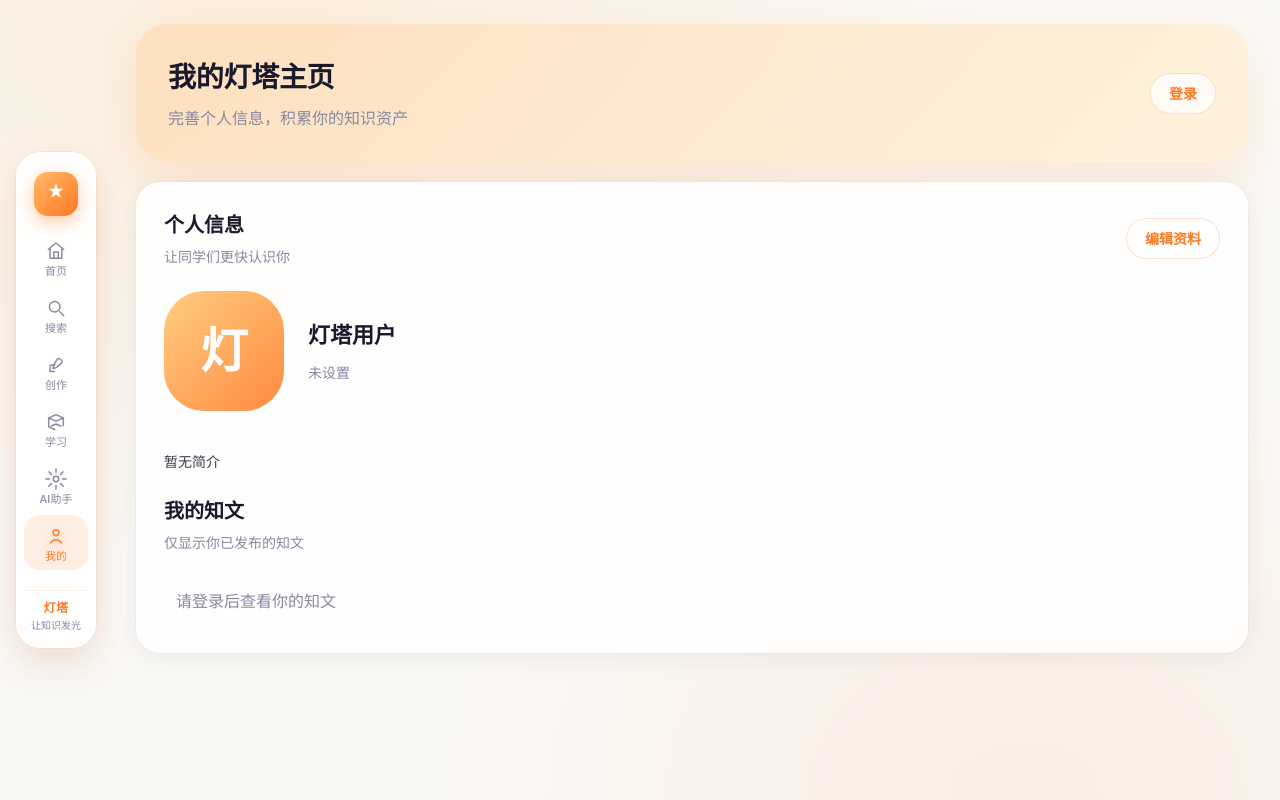
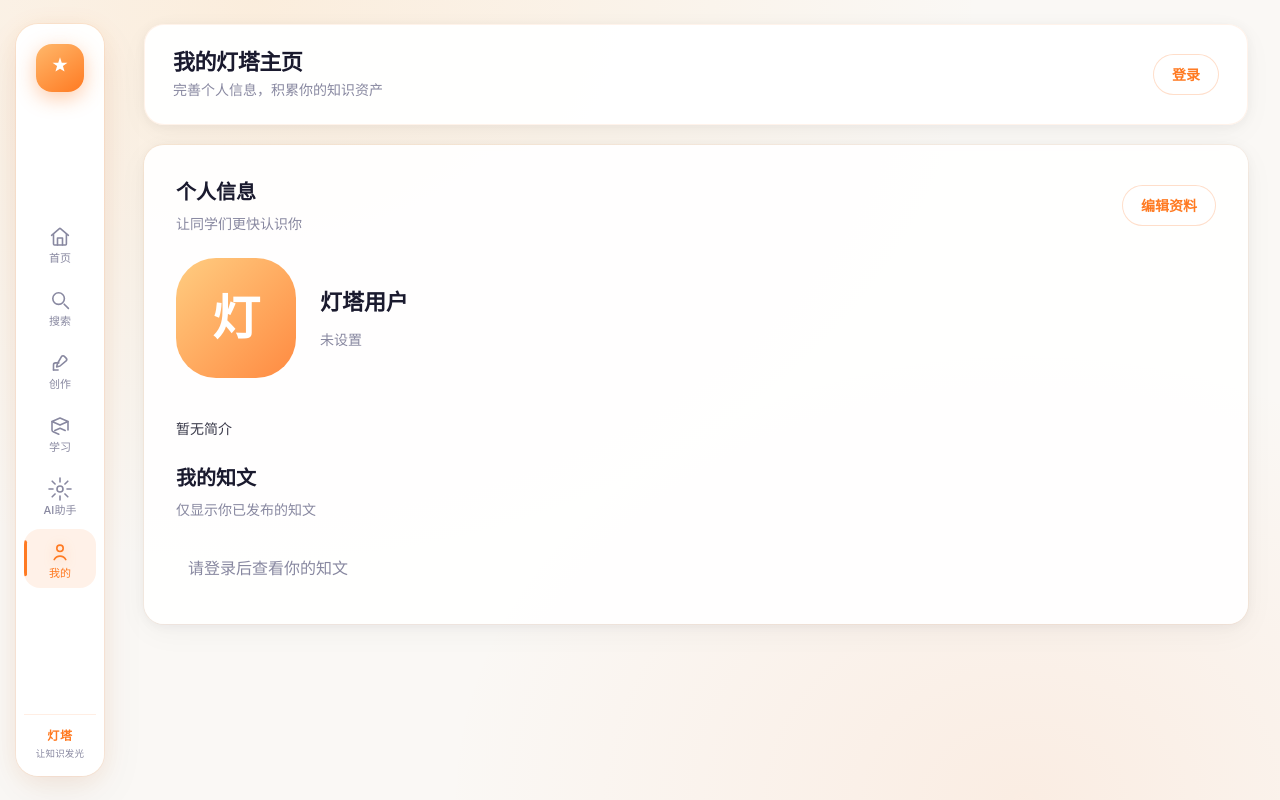
Before and after one commit to poboll/dengtai, a React (Vite) app in the folder dengtai-frontend/: page /profile in a window 1280 px wide. Built offline with nearby package versions, Linux system fonts and the light colour scheme.

Commit message:
feat: Sidebar全高布局、骨架屏加载态、登录DevTip、Docker Hub CI/CD恢复

```diff
--- a/dengtai-frontend/src/components/layout/AppLayout.module.css
+++ b/dengtai-frontend/src/components/layout/AppLayout.module.css
@@ -2,7 +2,6 @@
   display: flex;
   flex-direction: column;
   gap: 20px;
-  min-height: 100vh;
 }
 
 .main {
@@ -22,12 +21,13 @@
   display: flex;
   flex-direction: column;
   gap: 24px;
-  background: rgba(255, 255, 255, 0.92);
-  border-radius: 24px;
-  padding: 28px;
+  background: rgba(255, 255, 255, 0.94);
+  border-radius: 20px;
+  padding: 32px;
   box-shadow:
-    0 0 0 1px rgba(255, 138, 65, 0.08),
-    0 4px 24px rgba(26, 26, 44, 0.06);
+    0 0 0 1px rgba(255, 138, 65, 0.07),
+    0 2px 12px rgba(26, 26, 44, 0.05),
+    0 8px 32px rgba(26, 26, 44, 0.04);
 }
 
 @media (max-width: 900px) {
--- a/dengtai-frontend/src/components/layout/MainHeader.module.css
+++ b/dengtai-frontend/src/components/layout/MainHeader.module.css
@@ -1,113 +1,141 @@
 .header {
   display: flex;
   flex-direction: column;
-  gap: 24px;
-  padding: 32px;
-  background: linear-gradient(135deg, rgba(255, 214, 168, 0.6) 0%, rgba(255, 240, 216, 0.85) 100%);
-  border-radius: 32px;
-  box-shadow: 0 20px 48px rgba(255, 150, 68, 0.16);
+  gap: 20px;
+  padding: 24px 28px;
+  background: rgba(255, 255, 255, 0.96);
+  border-radius: 20px;
+  border: 1px solid rgba(255, 138, 65, 0.1);
+  box-shadow:
+    0 2px 12px rgba(26, 26, 44, 0.05),
+    0 8px 32px rgba(26, 26, 44, 0.03);
 }
 
 .topRow {
   display: flex;
   align-items: center;
   justify-content: space-between;
-  gap: 24px;
+  gap: 20px;
 }
 
 .titles {
   display: flex;
   flex-direction: column;
-  gap: 8px;
+  gap: 5px;
 }
 
 .headline {
-  font-size: 28px;
+  font-size: 22px;
   font-weight: 700;
   color: var(--color-text-strong);
+  letter-spacing: -0.02em;
+  line-height: 1.2;
 }
 
 .subtitle {
-  font-size: 16px;
+  font-size: 14px;
   color: var(--color-text-muted);
+  line-height: 1.4;
 }
 
 .tabs {
   display: flex;
   flex-wrap: wrap;
-  gap: 12px;
+  gap: 8px;
 }
 
 .tab {
-  padding: 10px 20px;
+  padding: 8px 18px;
   border-radius: 999px;
-  background: rgba(255, 255, 255, 0.7);
-  color: var(--color-text);
-  font-size: 15px;
+  background: rgba(255, 249, 240, 0.9);
+  border: 1px solid rgba(255, 138, 65, 0.15);
+  color: var(--color-text-muted);
+  font-size: 14px;
   font-weight: 500;
   display: inline-flex;
   align-items: center;
-  gap: 10px;
+  gap: 8px;
   cursor: pointer;
-  transition: all 0.22s ease;
-  border: 1px solid transparent;
-  backdrop-filter: blur(6px);
+  transition: all 0.18s ease;
 }
 
 .tab:hover {
+  border-color: rgba(255, 138, 65, 0.35);
+  color: var(--color-primary-strong);
+  background: rgba(255, 249, 240, 1);
   transform: translateY(-1px);
-  box-shadow: 0 10px 22px rgba(255, 138, 65, 0.18);
 }
 
 .tabActive {
-  background: linear-gradient(135deg, rgba(255, 148, 67, 0.95) 0%, rgba(255, 114, 32, 0.95) 100%);
+  background: linear-gradient(135deg, #ffb06a 0%, #ff7a22 100%);
   color: #fff;
-  border-color: rgba(255, 114, 32, 0.55);
-  box-shadow: 0 16px 36px rgba(255, 120, 54, 0.32);
+  border-color: transparent;
+  box-shadow: 0 6px 20px rgba(255, 122, 34, 0.28);
+}
+
+.tabActive:hover {
+  color: #fff;
 }
 
 .filters {
   display: flex;
-  gap: 12px;
+  gap: 8px;
   align-items: center;
+  flex-wrap: wrap;
 }
 
 .filterButton {
-  padding: 8px 18px;
-  border-radius: 12px;
-  border: 1px solid rgba(255, 138, 65, 0.28);
-  background: rgba(255, 255, 255, 0.65);
+  padding: 6px 14px;
+  border-radius: 10px;
+  border: 1px solid rgba(255, 138, 65, 0.2);
+  background: transparent;
   color: var(--color-text-muted);
+  font-size: 13px;
   font-weight: 500;
   cursor: pointer;
-  transition: all 0.2s ease;
+  transition: all 0.18s ease;
+}
+
+.filterButton:hover {
+  border-color: rgba(255, 138, 65, 0.45);
+  color: var(--color-primary-strong);
 }
 
 .filterButtonActive {
   border-color: transparent;
   background: var(--color-primary-strong);
   color: #fff;
-  box-shadow: 0 10px 24px rgba(255, 138, 65, 0.28);
+  box-shadow: 0 4px 14px rgba(255, 138, 65, 0.28);
+}
+
+.filterButtonActive:hover {
+  color: #fff;
 }
 
 .extras {
   display: flex;
   align-items: center;
-  gap: 16px;
+  gap: 12px;
+  flex-shrink: 0;
 }
 
 @media (max-width: 900px) {
   .header {
-    padding: 24px;
+    padding: 18px 20px;
   }
 
   .topRow {
     flex-direction: column;
     align-items: flex-start;
+    gap: 12px;
+  }
+
+  .headline {
+    font-size: 18px;
   }
 
   .extras {
     width: 100%;
-    justify-content: space-between;
+    justify-content: flex-end;
   }
 }
--- a/dengtai-frontend/src/components/layout/Sidebar.module.css
+++ b/dengtai-frontend/src/components/layout/Sidebar.module.css
@@ -1,64 +1,83 @@
-/* ===== Sidebar 固定左侧导航 ===== */
-/* 使用 position: fixed 而非 sticky，彻底避免随内容高度变化而跳动 */
+/* ===== Sidebar — 全屏高度固定左侧导航 ===== */
 
 .sidebar {
   position: fixed;
-  top: 50%;
-  left: max(16px, calc(50vw - 700px));
-  transform: translateY(-50%);
+  top: 24px;
+  bottom: 24px;
+  left: max(16px, calc(50vw - 716px));
   z-index: 100;
-  width: 80px;
+  width: 88px;
   display: flex;
   flex-direction: column;
   align-items: center;
-  gap: 6px;
   padding: 20px 8px 16px;
-  border-radius: 24px;
-  background: rgba(255, 255, 255, 0.95);
+  border-radius: 22px;
+  background: rgba(255, 255, 255, 0.97);
   backdrop-filter: blur(24px);
   -webkit-backdrop-filter: blur(24px);
   box-shadow:
-    0 0 0 1px rgba(255, 138, 65, 0.12),
-    0 8px 32px rgba(255, 138, 65, 0.14),
-    0 24px 48px rgba(26, 26, 44, 0.06);
+    0 0 0 1px rgba(255, 138, 65, 0.1),
+    0 4px 24px rgba(255, 122, 34, 0.1),
+    0 16px 48px rgba(26, 26, 44, 0.06);
 }
 
+/* Logo 区 */
 .logo {
-  width: 44px;
-  height: 44px;
-  border-radius: 14px;
-  background: linear-gradient(135deg, #ffb86b 0%, #ff7a22 100%);
+  width: 48px;
+  height: 48px;
+  border-radius: 16px;
+  background: linear-gradient(145deg, #ffb86b 0%, #ff7a22 100%);
   display: flex;
   align-items: center;
   justify-content: center;
-  box-shadow: 0 6px 18px rgba(255, 122, 34, 0.4);
-  margin-bottom: 8px;
+  box-shadow: 0 6px 20px rgba(255, 122, 34, 0.38);
   flex-shrink: 0;
+  margin-bottom: 4px;
 }
 
+/* Nav 占满中间剩余空间 */
 .nav {
+  flex: 1;
   display: flex;
   flex-direction: column;
-  gap: 2px;
+  justify-content: center;
+  gap: 4px;
   width: 100%;
+  padding: 8px 0;
 }
 
+/* 每个导航链接 */
 .link {
   position: relative;
   display: flex;
   flex-direction: column;
   align-items: center;
   gap: 4px;
-  padding: 10px 4px 8px;
+  padding: 11px 4px 9px;
   color: var(--color-text-muted);
   border-radius: 16px;
   transition: color 0.18s ease, background 0.18s ease;
   text-decoration: none;
+  overflow: hidden;
+}
+
+/* 左侧激活指示条 */
+.link::before {
+  content: '';
+  position: absolute;
+  left: 0;
+  top: 50%;
+  transform: translateY(-50%);
+  width: 3px;
+  height: 0;
+  border-radius: 0 2px 2px 0;
+  background: var(--color-primary-strong);
+  transition: height 0.2s ease;
 }
 
 .link svg {
-  width: 22px;
-  height: 22px;
+  width: 24px;
+  height: 24px;
   flex-shrink: 0;
   transition: transform 0.18s ease;
 }
@@ -73,7 +92,7 @@
 
 .link:hover {
   color: var(--color-primary-strong);
-  background: rgba(255, 138, 65, 0.1);
+  background: rgba(255, 138, 65, 0.08);
 }
 
 .link:hover svg {
@@ -82,25 +101,31 @@
 
 .linkActive {
   color: var(--color-primary-strong);
-  background: rgba(255, 138, 65, 0.14);
+  background: rgba(255, 138, 65, 0.12);
+  font-weight: 600;
+}
+
+.linkActive::before {
+  height: 60%;
 }
 
 .linkActive svg {
-  filter: drop-shadow(0 2px 6px rgba(255, 122, 34, 0.4));
+  filter: drop-shadow(0 2px 6px rgba(255, 122, 34, 0.35));
 }
 
+/* 弹性撑开 spacer */
 .spacer {
-  flex: 1;
   min-height: 8px;
 }
 
+/* Footer */
 .footer {
   display: flex;
   flex-direction: column;
   align-items: center;
   gap: 2px;
-  padding-top: 8px;
-  border-top: 1px solid rgba(255, 138, 65, 0.15);
+  padding-top: 12px;
+  border-top: 1px solid rgba(255, 138, 65, 0.14);
   width: 100%;
 }
 
@@ -108,17 +133,18 @@
   color: var(--color-primary-strong);
   font-weight: 700;
   font-size: 12px;
-  letter-spacing: 0.05em;
+  letter-spacing: 0.06em;
 }
 
 .footerSlogan {
   color: var(--color-text-muted);
-  font-size: 10px;
+  font-size: 9.5px;
   text-align: center;
-  line-height: 1.3;
+  line-height: 1.4;
+  letter-spacing: 0.02em;
 }
 
-/* ===== 移动端：底部固定导航栏 ===== */
+/* ===== 移动端底部栏 ===== */
 @media (max-width: 900px) {
   .sidebar {
     position: fixed;
@@ -133,8 +159,9 @@
     align-items: center;
     padding: 8px 12px calc(8px + env(safe-area-inset-bottom));
     border-radius: 0;
-    border-top: 1px solid rgba(255, 138, 65, 0.15);
+    border-top: 1px solid rgba(255, 138, 65, 0.12);
     box-shadow: 0 -4px 24px rgba(26, 26, 44, 0.08);
+    backdrop-filter: blur(16px);
   }
 
   .logo {
@@ -146,6 +173,8 @@
     justify-content: space-around;
     width: 100%;
     gap: 0;
+    padding: 0;
+    flex: initial;
   }
 
   .link {
@@ -153,6 +182,10 @@
     border-radius: 12px;
     flex: 1;
     max-width: 64px;
+  }
+
+  .link::before {
+    display: none;
   }
 
   .link svg {
--- a/dengtai-frontend/src/index.css
+++ b/dengtai-frontend/src/index.css
@@ -24,7 +24,7 @@
   /* sidebar 固定宽度 */
   --sidebar-width: 80px;
   /* 主内容区左侧偏移，为固定 sidebar 留空间 */
-  --sidebar-offset: 104px;
+  --sidebar-offset: 112px;
   background: var(--color-bg);
   color: var(--color-text);
 }
--- a/dengtai-frontend/src/pages/HomePage.module.css
+++ b/dengtai-frontend/src/pages/HomePage.module.css
@@ -33,3 +33,22 @@
     grid-template-columns: 1fr;
   }
 }
+
+/* 骨架屏占位卡片 */
+.skeletonCard {
+  border-radius: 20px;
+  height: 260px;
+  background: linear-gradient(
+    90deg,
+    rgba(230, 230, 230, 0.6) 25%,
+    rgba(245, 245, 245, 0.9) 50%,
+    rgba(230, 230, 230, 0.6) 75%
+  );
+  background-size: 200% 100%;
+  animation: shimmer 1.4s ease-in-out infinite;
+}
+
+@keyframes shimmer {
+  0%   { background-position: 200% 0; }
+  100% { background-position: -200% 0; }
+}
--- a/dengtai-frontend/src/pages/LoginPage.module.css
+++ b/dengtai-frontend/src/pages/LoginPage.module.css
@@ -147,3 +147,13 @@
     padding: 36px 24px;
   }
 }
+
+.devTip {
+  padding: 8px 12px;
+  border-radius: 10px;
+  background: rgba(255, 193, 7, 0.12);
+  border: 1px solid rgba(255, 193, 7, 0.28);
+  color: #7a5800;
+  font-size: 12px;
+  line-height: 1.5;
+}
--- a/dengtai-frontend/src/pages/LoginPage.tsx
+++ b/dengtai-frontend/src/pages/LoginPage.tsx
@@ -16,6 +16,7 @@ const LoginPage = () => {
   const [identifier, setIdentifier] = useState("");
   const [code, setCode] = useState("");
   const [error, setError] = useState<string | null>(null);
+  const [devTip, setDevTip] = useState<string | null>(null);
   const [submitting, setSubmitting] = useState(false);
   const [sendingCode, setSendingCode] = useState(false);
   const [countdown, setCountdown] = useState(0);
@@ -57,6 +58,7 @@ const LoginPage = () => {
       return;
     }
     setError(null);
+    setDevTip(null);
     setSendingCode(true);
     try {
       const response = await authService.sendCode({
@@ -65,6 +67,7 @@ const LoginPage = () => {
         identifier
       });
       setCountdown(Math.max(1, response.expireSeconds ?? 300));
+      setDevTip("开发模式：验证码已打印至后端日志，可运行 grep 'code=' /tmp/dengtai-backend.log 查看");
     } catch (err) {
       const info = err instanceof Error ? err.message : "验证码发送失败";
       setError(info);
@@ -84,8 +87,6 @@ const LoginPage = () => {
         </div>
 
         <form className={styles.form} onSubmit={handleSubmit}>
-          {/* 只保留手机号 + 验证码登录，不提供选择 */}
-
           <div className={styles.field}>
             <label className={styles.label} htmlFor="identifier">
               手机号
@@ -123,6 +124,7 @@ const LoginPage = () => {
               </button>
             </div>
             <span className={styles.tips}>验证码用于校验登录，不需要输入密码。</span>
+            {devTip && <div className={styles.devTip}>{devTip}</div>}
           </div>
 
           {error ? <div className={styles.error}>{error}</div> : null}
```
Also changed, not shown: dengtai-frontend/src/pages/HomePage.tsx (+9 -2 lines).
